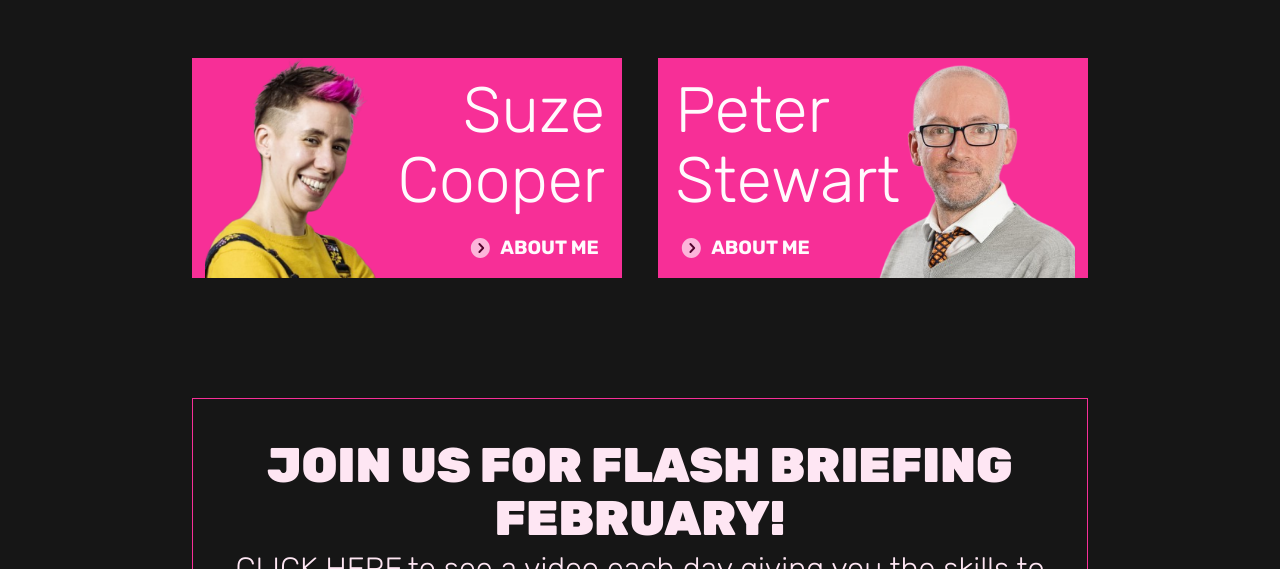
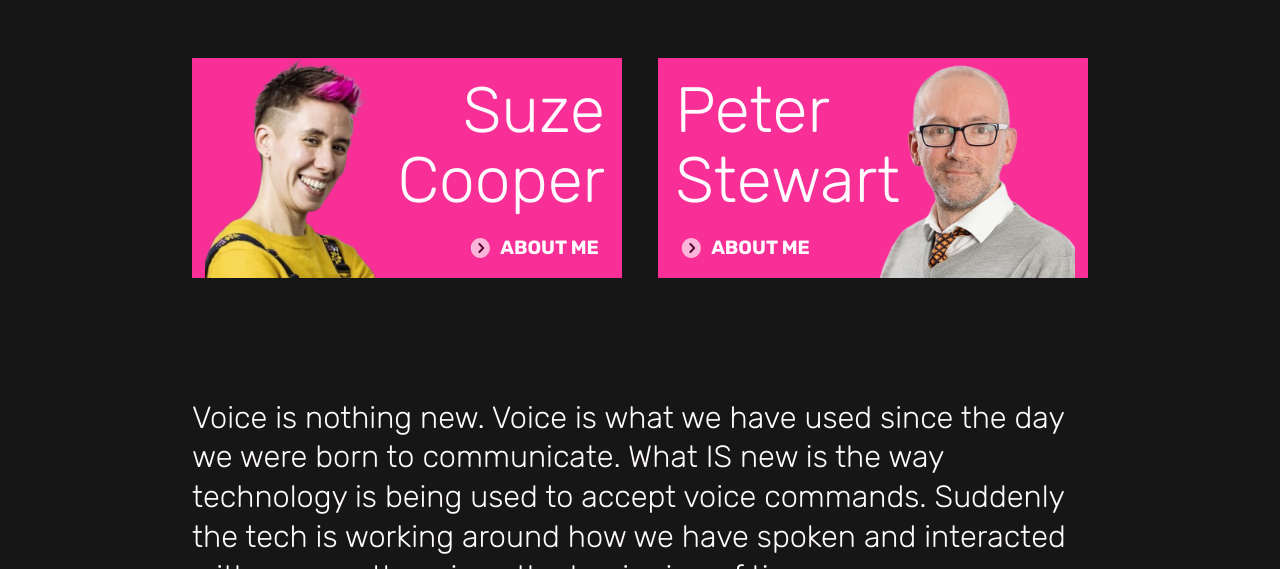
Before and after one commit to djc74/voiceworks, a Gatsby site: page / in a window 1280 px wide. Shown: the part 231-800 px from the top of the page. Built offline with nearby package versions, Linux system fonts and the light colour scheme; Gatsby itself is replaced by a stand-in of ours.

Commit message:
removing FlashBlurb from Index.js

```diff
--- a/src/pages/index.js
+++ b/src/pages/index.js
@@ -4,7 +4,6 @@ import Layout from "../components/layout"
 import SEO from "../components/seo"
 import SignUpForm from "../components/signupform"
 import NameBoxes from "../components/namebox"
-import FlashBlurb from "../components/flashblurb"
 import Blurb from "../components/blurb"
 import FooterLinks from "../components/footerlinks"
 
@@ -12,7 +11,6 @@ const IndexPage = () => (
   <Layout>
     <SEO title="Hello" />
     <NameBoxes />
-    <FlashBlurb />
     <Blurb />
     <SignUpForm />
     <FooterLinks />
```
